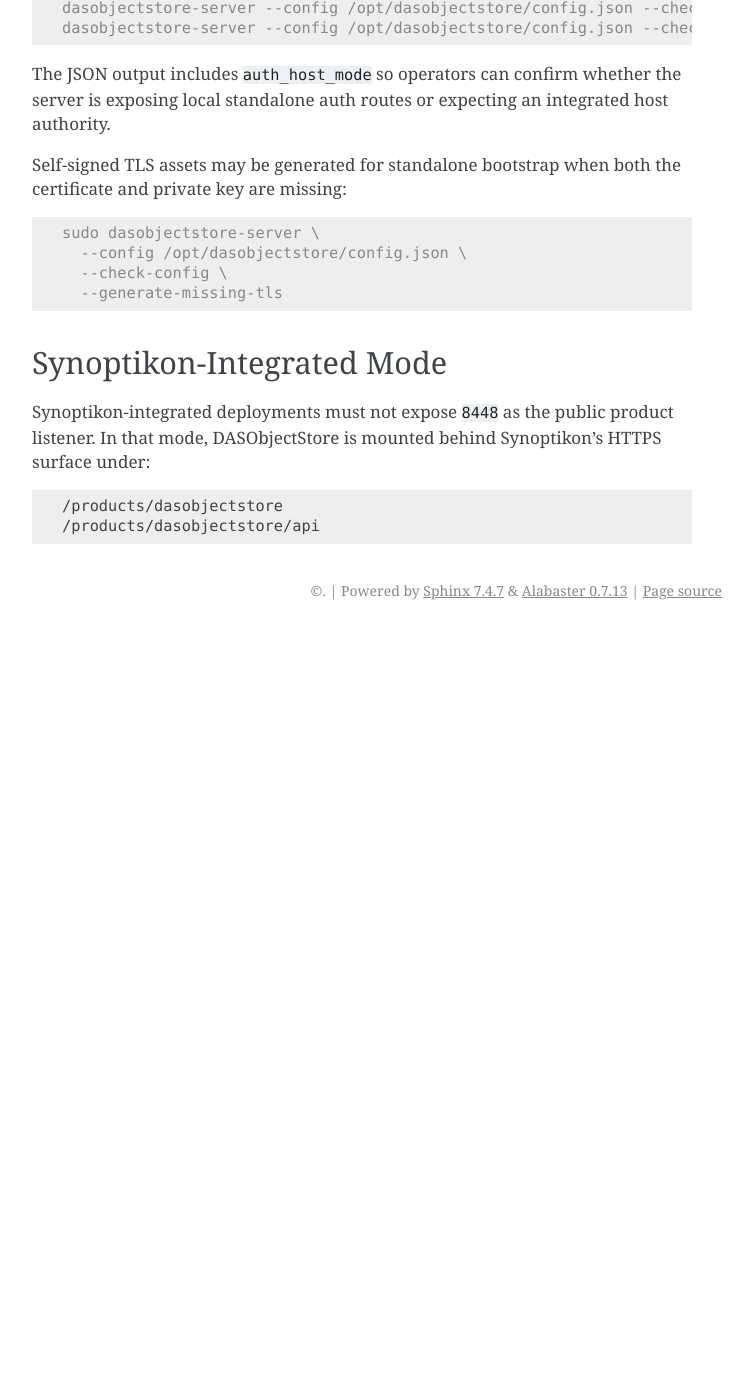
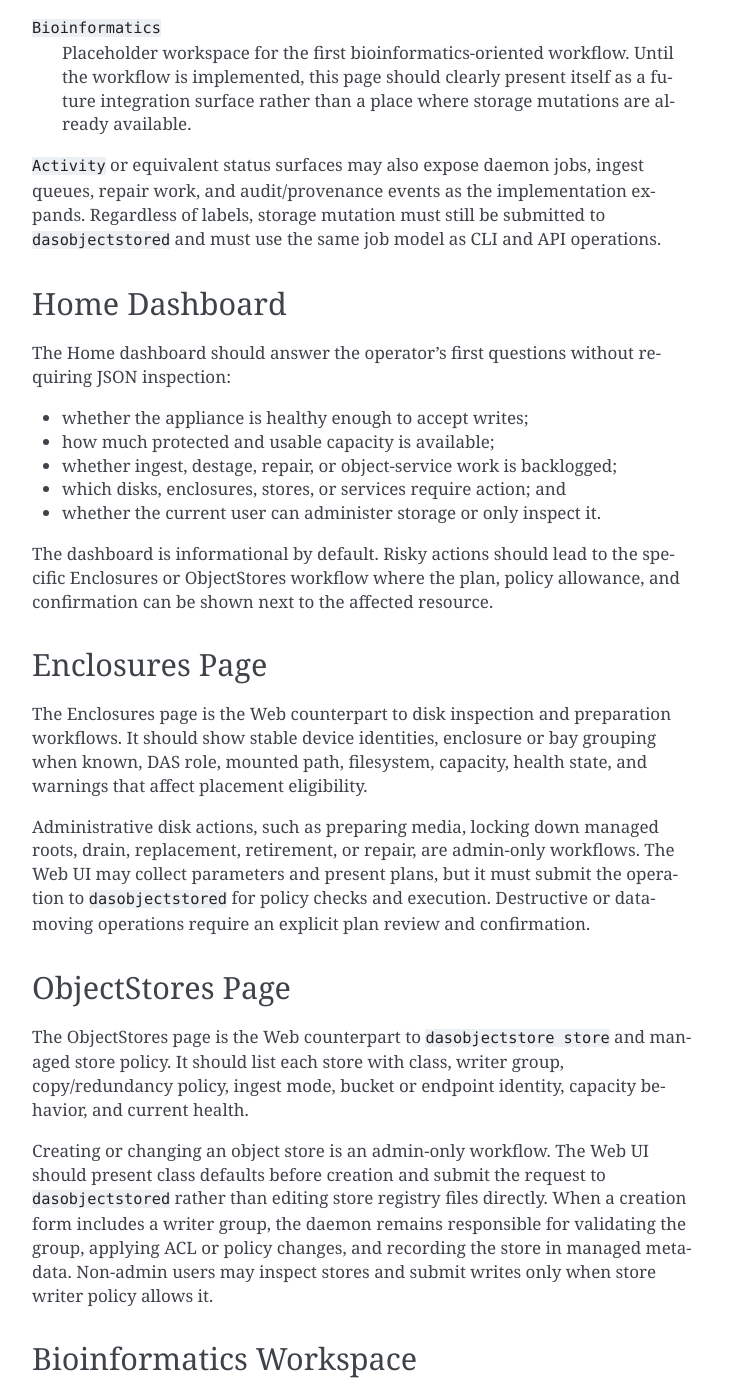
Before and after one commit to sagrudd/DASObjectStore, a Sphinx documentation site: the page built from docs/user/web-interface.rst, in a window 1280 px wide and 1400 px high, scrolled down 2472 px. Shown: the whole window, without its empty margins (388-1141 px from the left). Built offline with Sphinx 7.4.7, drawn with Linux system fonts in a browser that asks for light colours; before the commit the page ends 3102 px from its top, so only the background shows below that; some of the changed text lies outside the part shown.

Commit message:
Document redesigned web operator flows

```diff
--- a/docs/user/standalone-auth.rst
+++ b/docs/user/standalone-auth.rst
@@ -47,5 +47,11 @@ Storage mutation must still go through the daemon:
 * service start, stop, and configuration;
 * ingest, destage, repair, and migration jobs.
 
+The Web UI follows the same boundary. Admin-only actions such as enclosure or
+disk lifecycle changes, object store creation, writer-group assignment, and
+store policy changes may be initiated from Web forms, but the frontend only
+submits requests. ``dasobjectstored`` validates authority and policy, prepares
+the mutation plan, and performs confirmed host or storage changes.
+
 Synoptikon-integrated deployments are different: Synoptikon supplies account,
 entitlement, audit, correlation, and governance-domain context.
--- a/docs/user/web-interface.rst
+++ b/docs/user/web-interface.rst
@@ -92,6 +92,106 @@ The server can also be started manually with explicit overrides:
 The S3-compatible upload endpoint is separate. Its default local endpoint is
 ``http://127.0.0.1:3900`` and it is not the Web UI.
 
+Operator Navigation
+-------------------
+
+The redesigned Web UI is intended to be the normal operator console for a
+standalone appliance and the embedded DASObjectStore surface when mounted behind
+Synoptikon. After login, the first screen is the Home dashboard rather than a
+marketing or setup page.
+
+The primary navigation is:
+
+``Home``
+   Operational dashboard for appliance health, usable capacity, ingest and
+   destage pressure, current service state, object-service status, and actions
+   that need operator attention.
+
+``Enclosures``
+   Hardware and media view. It groups disks by enclosure when that information
+   is available and shows role, health, mount, preparation, placement
+   eligibility, SMART or USB warnings, and disk lifecycle actions.
+
+``ObjectStores``
+   Store policy and capacity view. It lists managed object stores, writer
+   policy, class defaults, redundancy, ingest behavior, endpoint/export state,
+   and store lifecycle actions.
+
+``Bioinformatics``
+   Placeholder workspace for the first bioinformatics-oriented workflow. Until
+   the workflow is implemented, this page should clearly present itself as a
+   future integration surface rather than a place where storage mutations are
+   already available.
+
+``Activity`` or equivalent status surfaces may also expose daemon jobs, ingest
+queues, repair work, and audit/provenance events as the implementation expands.
+Regardless of labels, storage mutation must still be submitted to
+``dasobjectstored`` and must use the same job model as CLI and API operations.
+
+Home Dashboard
+--------------
+
+The Home dashboard should answer the operator's first questions without
+requiring JSON inspection:
+
+* whether the appliance is healthy enough to accept writes;
+* how much protected and usable capacity is available;
+* whether ingest, destage, repair, or object-service work is backlogged;
+* which disks, enclosures, stores, or services require action; and
+* whether the current user can administer storage or only inspect it.
+
+The dashboard is informational by default. Risky actions should lead to the
+specific Enclosures or ObjectStores workflow where the plan, policy allowance,
+and confirmation can be shown next to the affected resource.
+
+Enclosures Page
+---------------
+
+The Enclosures page is the Web counterpart to disk inspection and preparation
+workflows. It should show stable device identities, enclosure or bay grouping
+when known, DAS role, mounted path, filesystem, capacity, health state, and
+warnings that affect placement eligibility.
+
+Administrative disk actions, such as preparing media, locking down managed
+roots, drain, replacement, retirement, or repair, are admin-only workflows. The
+Web UI may collect parameters and present plans, but it must submit the
+operation to ``dasobjectstored`` for policy checks and execution. Destructive
+or data-moving operations require an explicit plan review and confirmation.
+
+ObjectStores Page
+-----------------
+
+The ObjectStores page is the Web counterpart to ``dasobjectstore store`` and
+managed store policy. It should list each store with class, writer group,
+copy/redundancy policy, ingest mode, bucket or endpoint identity, capacity
+behavior, and current health.
+
+Creating or changing an object store is an admin-only workflow. The Web UI
+should present class defaults before creation and submit the request to
+``dasobjectstored`` rather than editing store registry files directly. When a
+creation form includes a writer group, the daemon remains responsible for
+validating the group, applying ACL or policy changes, and recording the store in
+managed metadata. Non-admin users may inspect stores and submit writes only when
+store writer policy allows it.
+
+Bioinformatics Workspace
+------------------------
+
+The Bioinformatics navigation item is reserved for product workflows that bind
+DASObjectStore to reproducible reference data, generated pipeline outputs, and
+Mnemosyne/Mneion storage definitions. Until those workflows are implemented, it
+should behave as a placeholder and must not imply that unimplemented data
+management actions have run.
+
+Login and Footer Branding
+-------------------------
+
+The standalone login screen and application footer should make the product
+identity clear while preserving the Mnemosyne family branding used by sibling
+surfaces. Operators should see that they are signing in to DASObjectStore, that
+local appliance authentication is being used in standalone mode, and that the
+surface belongs to the Mnemosyne Biosciences product family.
+
 Checking the Web Server
 -----------------------
 
```
